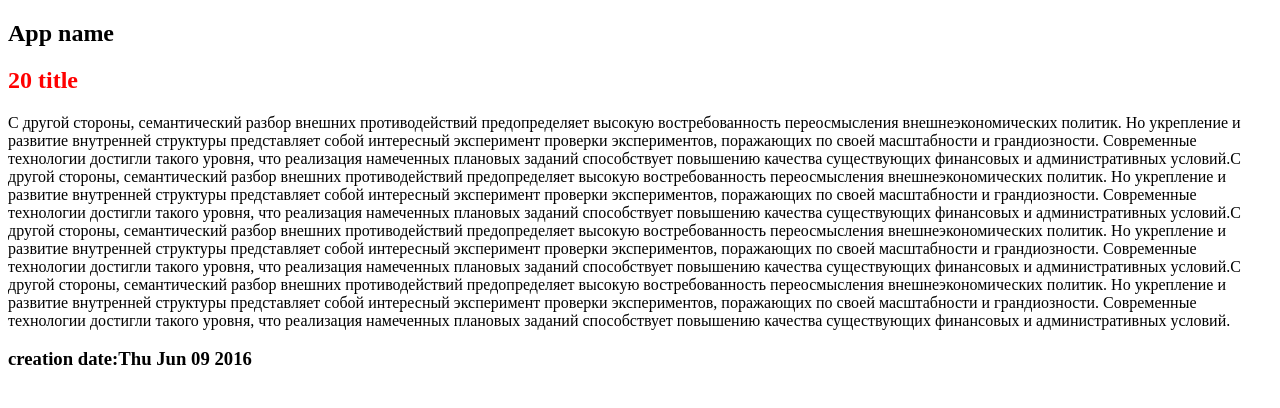
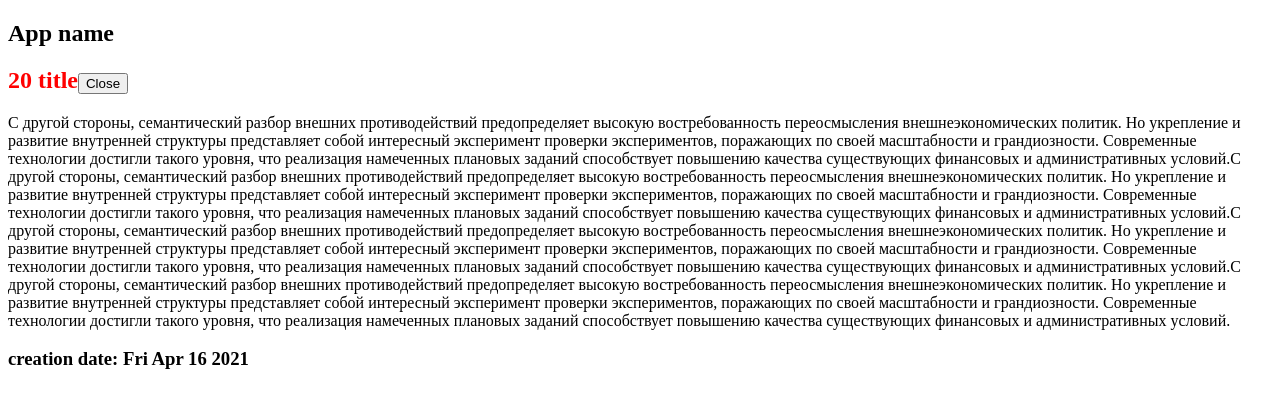
Before and after one commit to VladimirGavrilov/react-1, a React (Create React App) app: page / in a window 1280 px wide. Shown: the top 408 px of the page. Built offline with nearby package versions, Linux system fonts and the light colour scheme.

Commit message:
add button

```diff
--- a/public/index.html
+++ b/public/index.html
@@ -1,9 +1,9 @@
 <!DOCTYPE html>
-<html lang="en">
+<html lang="ru">
 
 <head>
     <meta charset="utf-8" />
-    <title>React App</title>
+    <title>React App Ferst</title>
 </head>
 
 <body>
--- a/src/components/Article.js
+++ b/src/components/Article.js
@@ -5,13 +5,19 @@ function Article(props){
 
   return (
   	<div>
-      <h2 className="top-1" style={{color:"red"}}>{article.title}</h2>
+      <h2 className="top-1" style={{color:"red"}}>
+      {article.title}
+      <button onClick={handleClick}>Close</button>
+      </h2>
       {body}
       <h3>
-        creation date:{(new Date(article.date)).toDateString()}
+        creation date: {(new Date()).toDateString()}
       </h3>
     </div>
   )
 
 }
+function handleClick(){
+    console.log('----','clicked')
+}
 export default Article
```
